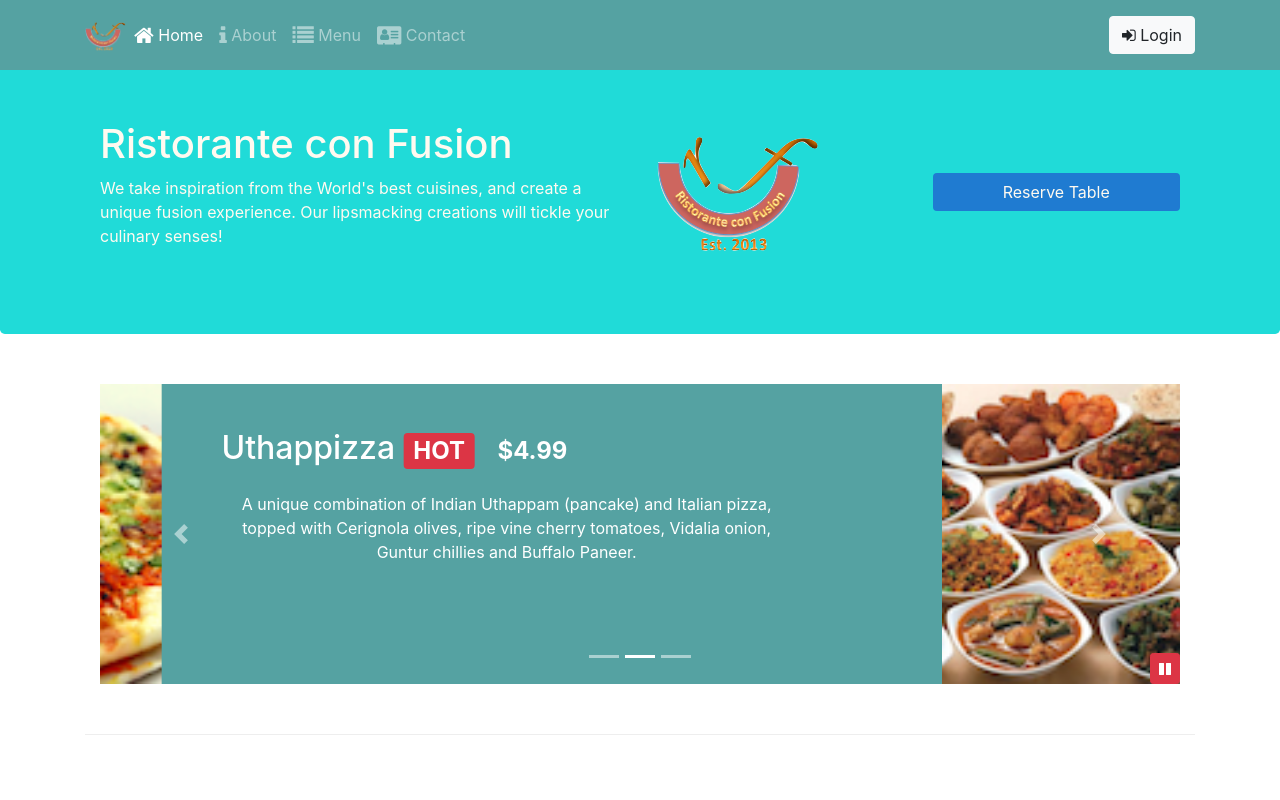
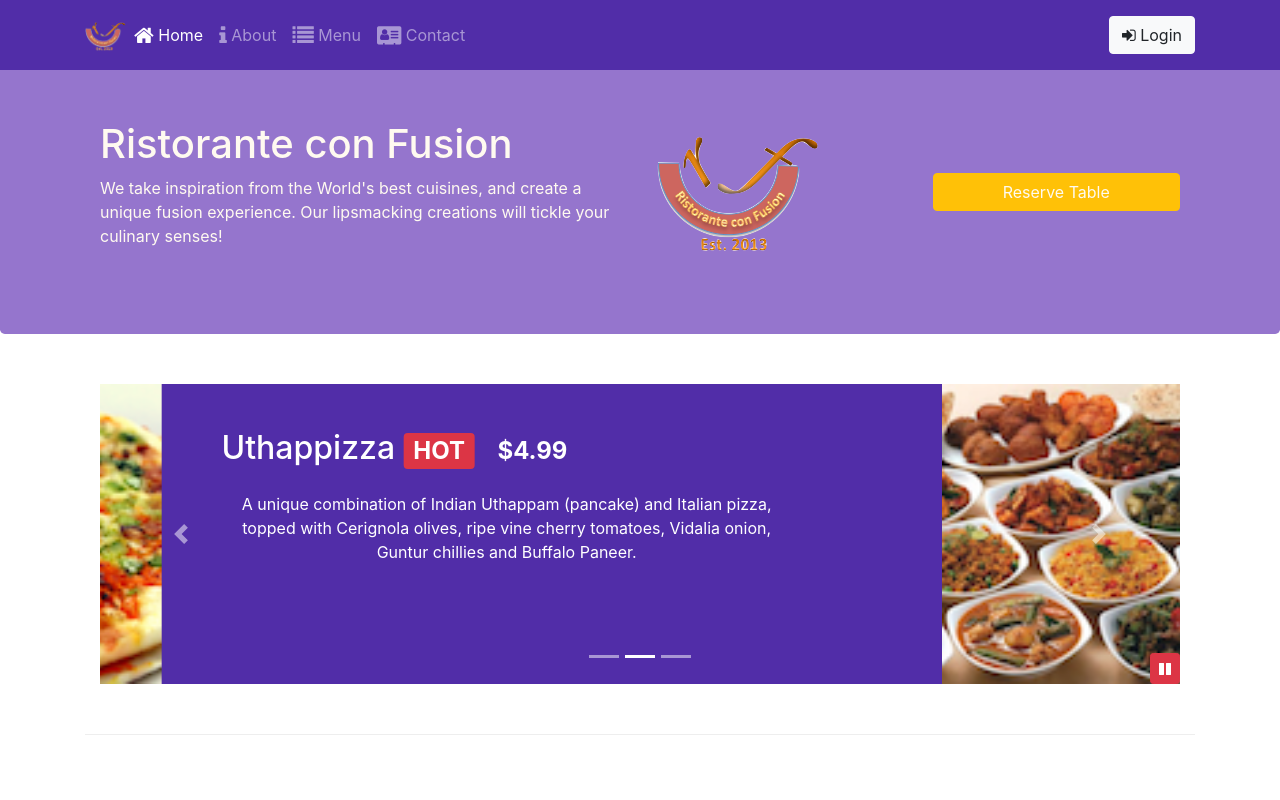
Before and after one commit to TinIT28/Lab-3---FRE201m, a website: page index.html in a window 1280 px wide. Shown: the top 800 px of the page. Drawn offline with nearby package versions, Linux system fonts and the light colour scheme.

Commit message:
Update lab 3

```diff
--- a/css/style.scss
+++ b/css/style.scss
@@ -1,7 +1,8 @@
 $lt-gray: #ddd;
-$background-dark: #55a2a2;
-$background-light: #20dbd8;
+$background-dark: #512DA8;
+$background-light: #9575CD;
 $background-pale: #D1C4E9;
+
 
 $carousel-item-height: 300px;
 
@@ -88,7 +89,7 @@ body {
 }
 
 #carouselButton {
-    right: 15px;
+    right: 0;
     position: absolute;
     bottom: 0px;
     z-index: 1;
--- a/index.html
+++ b/index.html
@@ -100,7 +100,7 @@
                     <img src="img/logo.png" class="img-fluid">
                 </div>
                 <div class="col-12 col-sm align-self-center">
-                    <a role="button" id="reserve-form" class="btn btn-block btn-background" data-toggle="tooltip" data-html="true"
+                    <a role="button" id="reserve-form" class="btn btn-block btn-warning" data-toggle="tooltip" data-html="true"
                         title="Or Call us at <br><strong>+852 12345678</strong>" data-placement="bottom">Reserve
                         Table</a>
                 </div>
```
Also changed, not shown: css/style.css.
